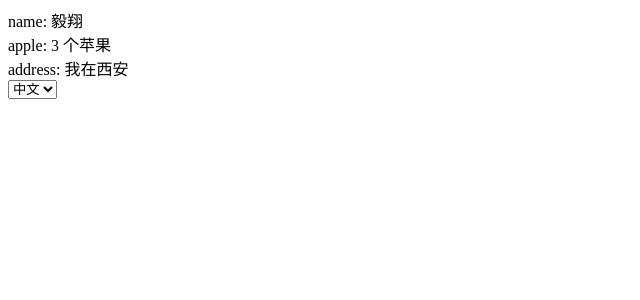
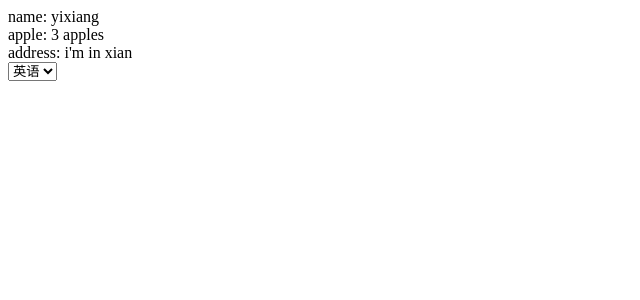
Before and after one commit to yixiangTW/i18n-trivial, a React app: page / in a window 1280 px wide. Shown: the top 300 px of the page, without its empty margins (0-640 px from the left). Built offline with nearby package versions, Linux system fonts and the light colour scheme.

Commit message:
Set default initialLanguage by client language

```diff
--- a/package.json
+++ b/package.json
@@ -1,6 +1,6 @@
 {
   "name": "i18n-trivial",
-  "version": "1.0.3-beta.9",
+  "version": "1.0.5",
   "description": "A multi language library with React",
   "repository": {
     "type": "git",
--- a/src/app/index.tsx
+++ b/src/app/index.tsx
@@ -12,13 +12,13 @@ i18n.use({
 		en: '英语',
 		cn: '中文',
 	},
-	initialLanguage: 'cn',
+	// initialLanguage: 'cn',
 	initialNamespace: 'common',
 	cache: {
 		en: require('./locales/en.json'),
 		cn: require('./locales/cn.json'),
 	},
-})
+} as any)
 
 root.render(
 	<I18nProvider>
--- a/src/i18n/i18n.tsx
+++ b/src/i18n/i18n.tsx
@@ -4,8 +4,15 @@ class I18nFactory {
 	config: Readonly<I18nConfig> = {} as I18nConfig
 
 	use(config: I18nConfig) {
-		this.config = config
+		this.clean()
+		this.config = {...this.config, ...config}
 		return this
+	}
+
+	clean() {
+		this.config = {
+			initialLanguage: navigator.language.split('-')[0]
+		} as I18nConfig
 	}
 }
 
```
